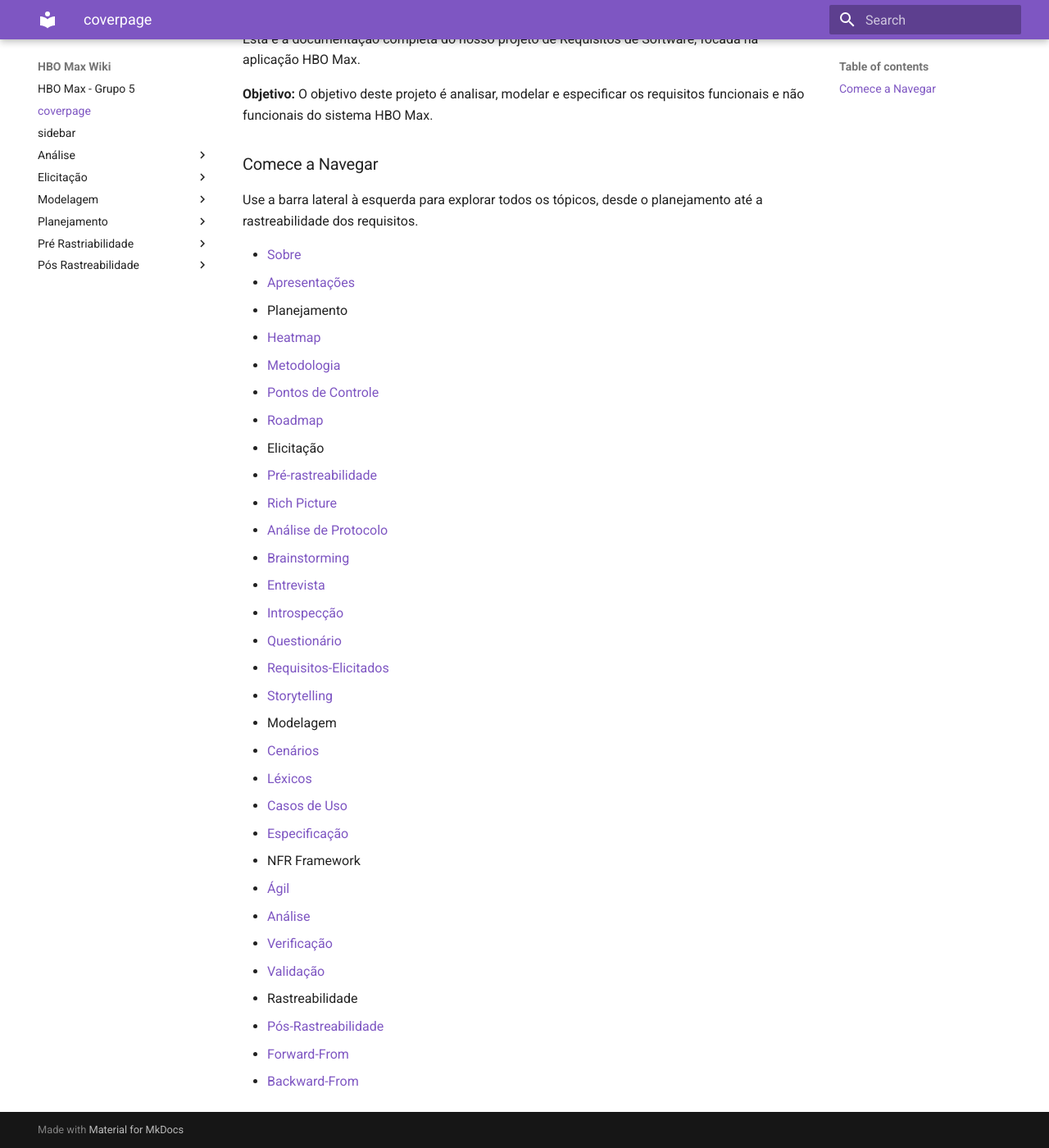
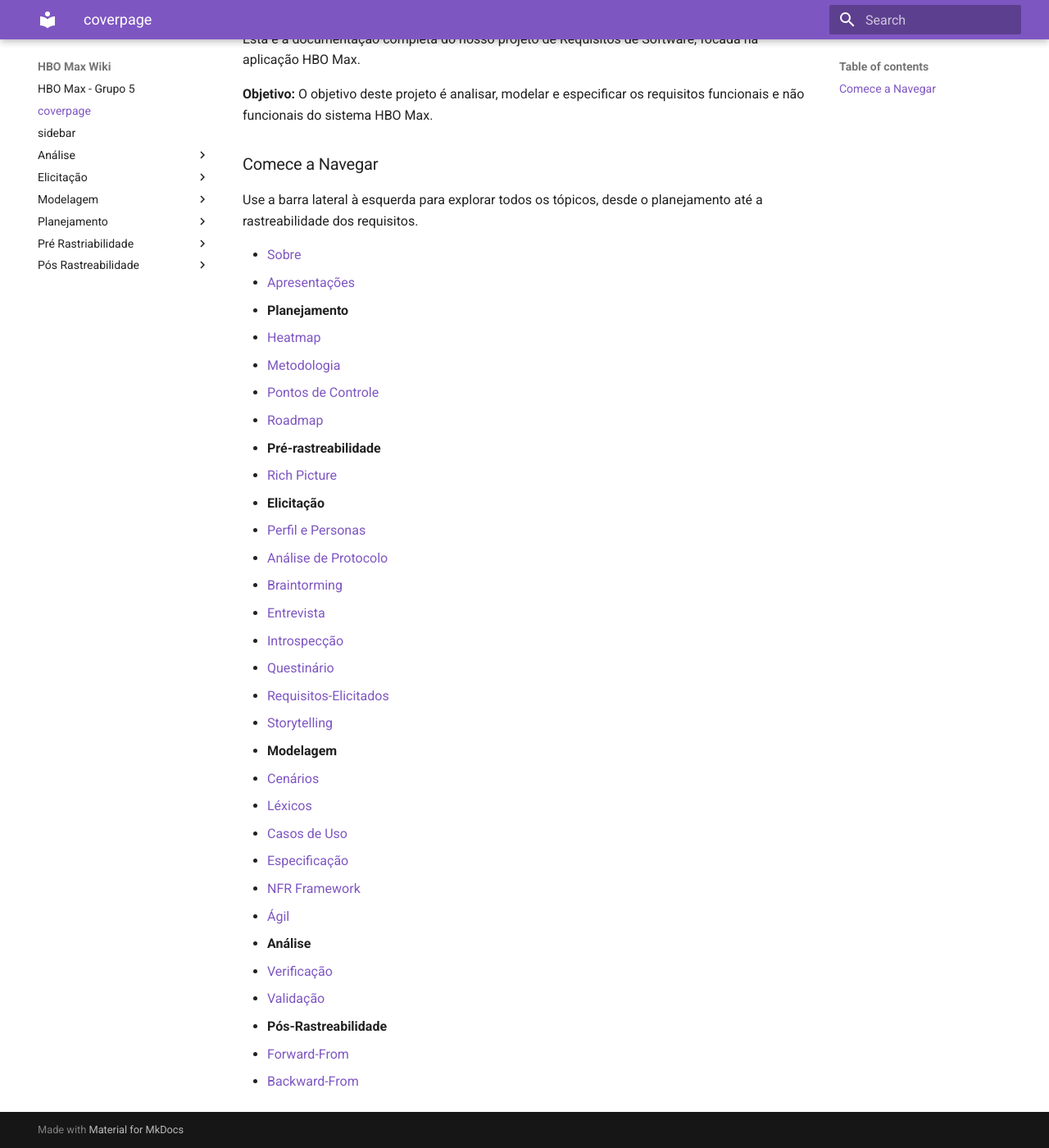
Before and after one commit to Requisitos-de-Software/2025.2-Grupo05, an MkDocs documentation site: the page built from docs/_coverpage.md, in a window 1280 px wide and 1400 px high, scrolled down 282 px. Shown: the whole window at 82% size. Built offline with MkDocs 1.6.1 and Material for MkDocs 9.7.7, drawn with Linux system fonts in a browser that asks for light colours.

Commit message:
Update _coverpage.md

```diff
--- a/docs/_coverpage.md
+++ b/docs/_coverpage.md
@@ -20,39 +20,34 @@ Esta é a documentação completa do nosso projeto de Requisitos de Software, fo
 
 Use a barra lateral à esquerda para explorar todos os tópicos, desde o planejamento até a rastreabilidade dos requisitos.
 
-* [Sobre](README.md)
-* [Apresentações](Apresentacoes.md)
-
-- Planejamento
-  * [Heatmap](Planejamento/Heatmap.md)
-  * [Metodologia](Planejamento/Metodologia.md)
-  * [Pontos de Controle](Planejamento/PontosDeControle.md)
-  * [Roadmap](Planejamento/Roadmap.md)
-
-- Elicitação
-  * [Pré-rastreabilidade](Elicitacao/Pre-Rastreabilidade.md)
-  * [Rich Picture](Elicitacao/Rich-Picture.md)
-  * [Análise de Protocolo](Elicitacao/Analise-de-Protocolo.md)
-  * [Brainstorming](Elicitacao/Brainstorming.md)
-  * [Entrevista](Elicitacao/Entrevista.md)
-  * [Introspecção](Elicitacao/Introspeccao.md)
-  * [Questionário](Elicitacao/Questionario.md)
-  * [Requisitos-Elicitados](Elicitacao/Requisitos-Elicitados.md)
-  * [Storytelling](Elicitacao/Storytelling.md)
-
-- Modelagem
-  * [Cenários](Modelagem/Cenarios.md)
-  * [Léxicos](Modelagem/Lexicos.md)
-  * [Casos de Uso](Modelagem/Casos-de-Uso.md)
-  * [Especificação](Modelagem/Especificacao.md)
-
-- NFR Framework
-  * [Ágil](NFR/Agil.md)
-  * [Análise](NFR/Analise.md)
-  * [Verificação](NFR/Verificacao.md)
-  * [Validação](NFR/Validacao.md)
-
-- Rastreabilidade
-  * [Pós-Rastreabilidade](Rastreabilidade/Pos-Rastreabilidade.md)
-  * [Forward-From](Rastreabilidade/Forward-From.md)
-  * [Backward-From](Rastreabilidade/Backward-From.md)
+- [Sobre](Homepage.md)
+- [Apresentações](apresentacoes.md)
+- **Planejamento**
+  - [Heatmap](planejamento/Heatmap.md)
+  - [Metodologia](planejamento/Metodologia.md)
+  - [Pontos de Controle](planejamento/Ponto-de-controle.md)
+  - [Roadmap](planejamento/Roadmap.md)
+- **Pré-rastreabilidade**
+  - [Rich Picture](Pré-Rastreabilidade/Rich-Picture.md)
+- **Elicitação**
+  - [Perfil e Personas](Elicitação/personas.md)
+  - [Análise de Protocolo](Elicitação/Análise-de-Protocolo.md)
+  - [Braintorming](Elicitação/Braintorming.md)
+  - [Entrevista](Elicitação/Entrevista.md)
+  - [Introspecção](ElicitaÇão/Introspecção.md)
+  - [Questinário](Elicitação/Questionário.md)
+  - [Requisitos-Elicitados](Elicitação/Requisitos-Elicitados.md)
+  - [Storytelling](Elicitação/Storytelling.md)
+- **Modelagem**
+  - [Cenários](modelagem/Cenários.md)
+  - [Léxicos](modelagem/Léxicos.md)
+  - [Casos de Uso](modelagem/Casos-de-uso.md)
+  - [Especificação ](modelagem/Especificacao.md)
+  - [NFR Framework](modelagem/NFR-Framework.md)
+  - [Ágil](modelagem/Ágil.md)
+- **Análise**
+  - [Verificação](Análise/Validação.md)
+  - [Validação](Análise/Verificação.md)
+- **Pós-Rastreabilidade**
+  - [Forward-From](Pós-Rastreabilidade/Foward-From.md)
+  - [Backward-From](Pós-Rastreabilidade/Backward-From.md)
```
